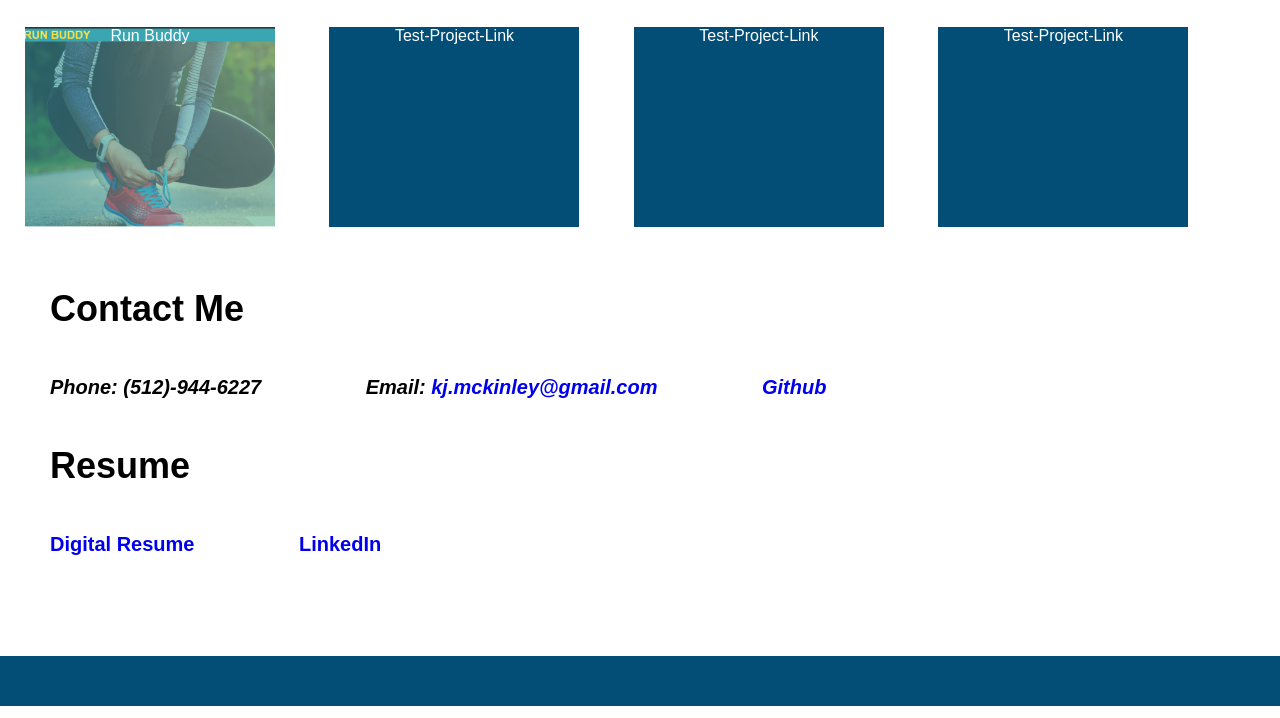
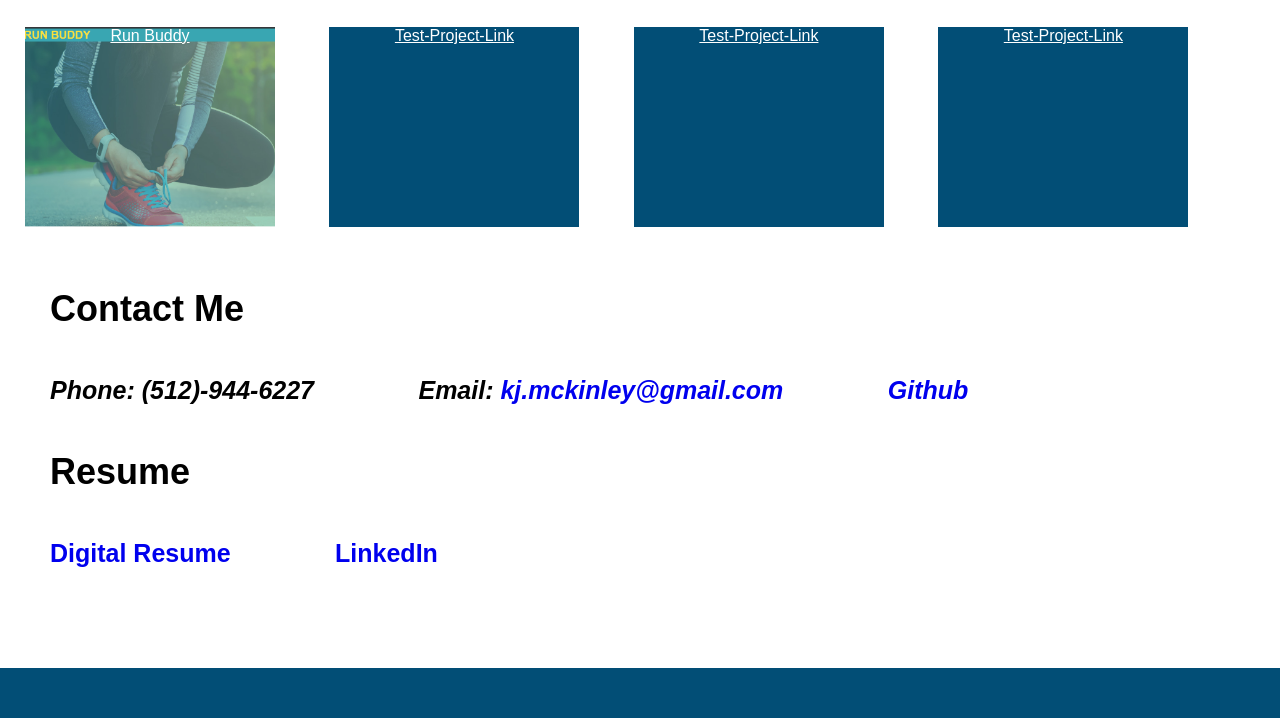
Before and after one commit to kjmckinley/portfolio, a plain HTML site: page index.html in a window 1280 px wide. Shown: the part 646-1364 px from the top of the page. Drawn offline with Linux system fonts and the light colour scheme.

```diff
--- a/assets/style.css
+++ b/assets/style.css
@@ -6,6 +6,7 @@
     box-sizing: border-box;
     font-family: Arial, Helvetica, sans-serif;
 }
+
 
 header {
     background-color:  #024e76;
@@ -83,7 +84,6 @@ header nav ul li a {
     background-color: #024e76;
 
     display: inline-block;
-    text-decoration: none;
     color: white;
     text-align: center;
 }
@@ -99,9 +99,8 @@ header nav ul li a {
 .professional-links address p, .resume-links p {
     display: inline-block;
     padding: 10px 50px;
-    font-size: 20px;
+    font-size: 25px;
     font-weight: bold;
-    text-decoration: none;
 }
 
 .resume-links p {
```
